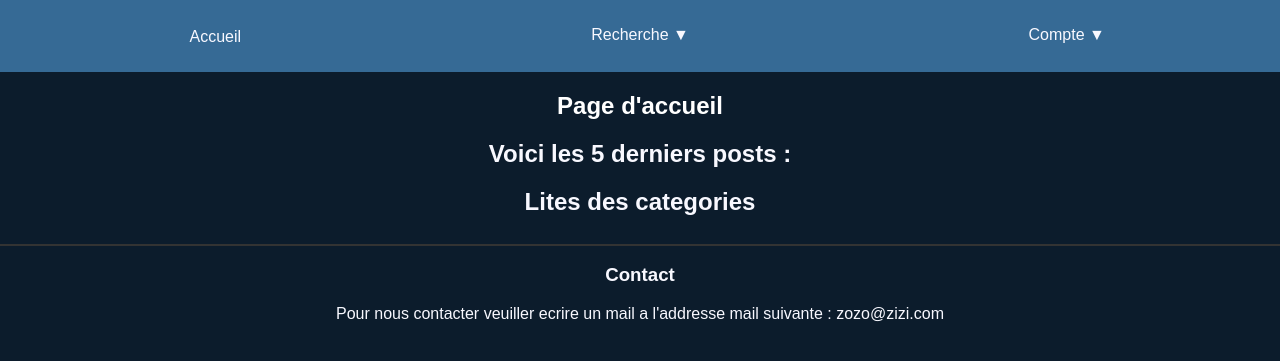
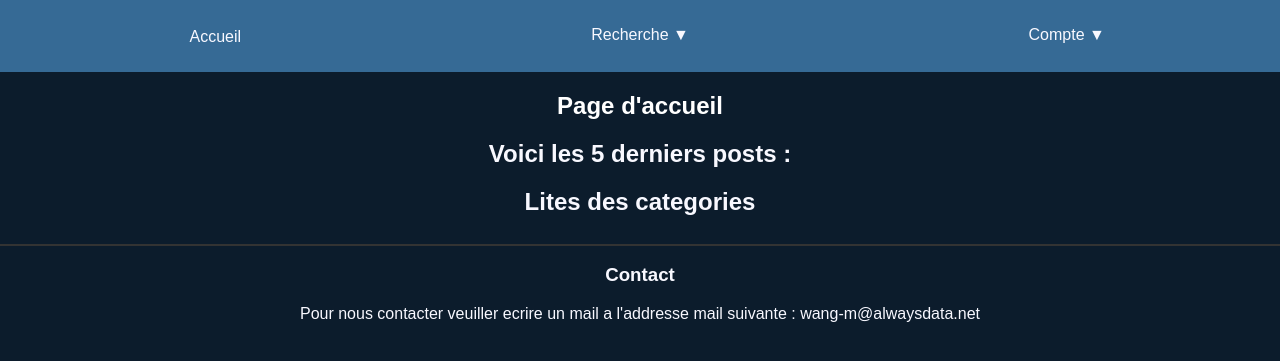
Before and after one commit to Guigstyyle/Projet_php_r301, a PHP site: page / in a window 1280 px wide. Shown: the top 361 px of the page. Run offline with PHP 8.4, Linux system fonts and the light colour scheme; data that the repository does not hold is empty.

Commit message:
-Changement de l'adresse de réception de mails

```diff
--- a/module/view/Layout.php
+++ b/module/view/Layout.php
@@ -91,7 +91,7 @@ class Layout
         <footer>
             <hr/>
             <h3>Contact</h3>
-            <p>Pour nous contacter veuiller ecrire un mail a l'addresse mail suivante : zozo@zizi.com</p>
+            <p>Pour nous contacter veuiller ecrire un mail a l'addresse mail suivante : wang-m@alwaysdata.net</p>
         </footer>
         <script src="/_assets/lib/http_ajax.googleapis.com_ajax_libs_jquery_2.1.1_jquery.js"></script>
         <script src="/_assets/scripts/AllAutosuggest.js"></script>
```
